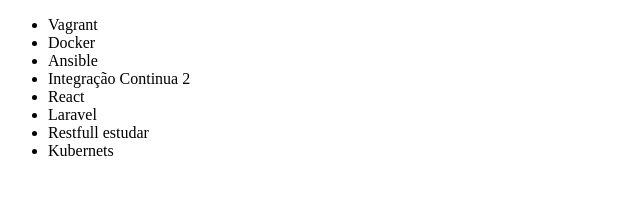
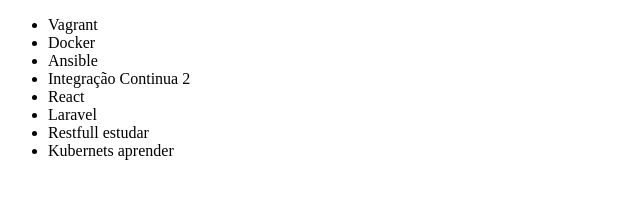
Before and after one commit to CarrenhoForEach/git-teste, a plain HTML site: page index.html in a window 1280 px wide. Shown: the full height of the page, 0-640 px from the left. Drawn offline with Linux system fonts and the light colour scheme.

Commit message:
inserindo commit

```diff
--- a/index.html
+++ b/index.html
@@ -13,7 +13,7 @@
 	<li>React</li>
 	<li>Laravel</li>
 	<li>Restfull estudar</li>
-	<li>Kubernets</li>
+	<li>Kubernets aprender</li>
     </ul>
 </body>
 </html>
```
